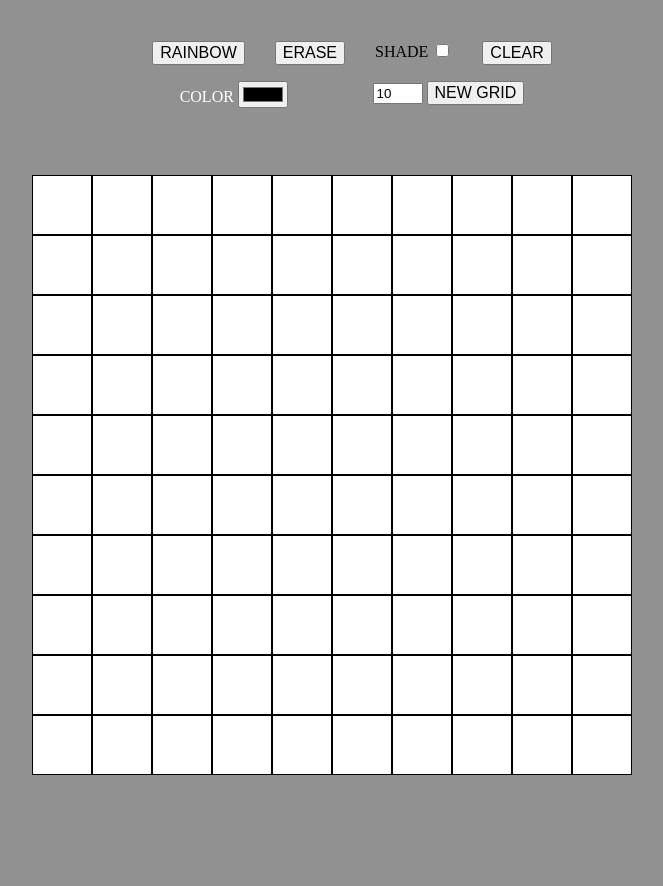
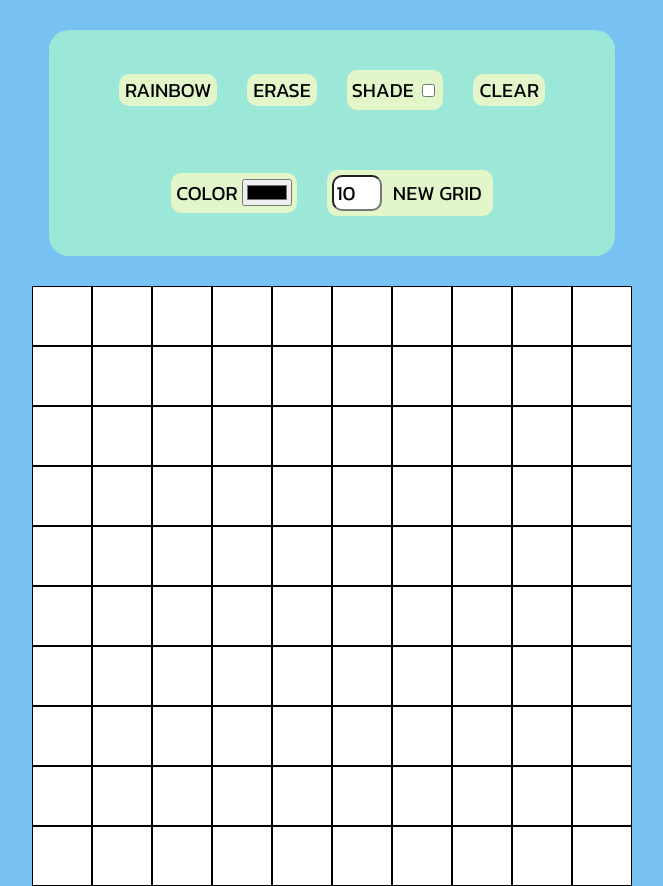
Before and after one commit to sanjayJ369/Etch-a-Sketch, a plain HTML site: page index.html in a window 1280 px wide. Shown: the whole page, without its empty margins (308-971 px from the left). Before the commit the page ends 800 px from the top, so only its background shows below. Drawn offline with Linux system fonts and the light colour scheme.

Commit message:
make UI better

```diff
--- a/index.html
+++ b/index.html
@@ -6,13 +6,17 @@
     <title>Etach-a-Sketch</title>
     <link rel="stylesheet" href="./styles.css">
     <script src="script.js" defer></script>
+    <link rel="preconnect" href="https://fonts.googleapis.com">
+    <link rel="preconnect" href="https://fonts.gstatic.com" crossorigin>
+    <link href="https://fonts.googleapis.com/css2?family=Kanit:wght@200;400;700&display=swap" rel="stylesheet">
+
 </head>
 <body>
     <nav>
         <ul class="features">
             <li><button data-color="rainbow">RAINBOW</button></li>
             <li><button data-color="erase">ERASE</button></li>
-            <li>
+            <li class="shade">
                 <label for="shade">SHADE</label>
                 <input id="shade" type="checkbox">
             </li>
@@ -23,7 +27,7 @@
                 <label for="colorPicker">COLOR</label>
                 <input id="colorPicker" type="color" value="rgba(0,0,20,1)">
             </li>
-            <li>
+            <li class="gridSize">
                 <input id="gridSize" type="number" value = 10>
                 <button id = "newGrid">NEW GRID</button>
             </li>
--- a/styles.css
+++ b/styles.css
@@ -1,14 +1,19 @@
 * , *::before, *::after{
     box-sizing: border-box;
+    font-family: 'Kanit', sans-serif;
+    font-size: 20px;
 }
 
 :root {
     --pixelSize: 10px;
+    --mainBackgroundColor: #78C1F3;
+    --buttonBackgroundColor: #E2F6CA;
+    --textColor: #F8FDCF;
 }
 
 body {
 
-    background-color: rgb(145, 145, 145);
+    background-color: var(--mainBackgroundColor);
     min-height: 100vh;
     display: flex;
     flex-direction: column;
@@ -19,6 +24,8 @@ body {
 }
 
 .sketchPad {
+
+    background-color: white;
 
     width: 600px;
     height: 600px;
@@ -42,17 +49,52 @@ ul {
 
 button {
     font-size: inherit;
+    border-radius: 10px;
+    border: none;
+    background-color: var(--buttonBackgroundColor);
 }
+
+.shade {
+    background-color: var(--buttonBackgroundColor);
+    border-radius:10px;
+    padding: 5px;
+}
+
+.gridSize {
+    background-color: var(--buttonBackgroundColor);
+    padding: 5px;
+    border-radius: 10px;
+}
+
 .features {
     display: flex;
+    justify-content: space-between;
+    align-items: center;
+    gap: 30px;
+    padding: 10px 20px;
+}
+
+nav {
+    background-color: #9BE8D8;
+    border-radius: 20px;
+
+    display: flex;
+    flex-direction: column;
     justify-content: space-around;
-    gap: 30px;
+    align-items: center;
+    padding: 10px 50px;
+    margin: 30px;
 }
 
 #gridSize {
     max-width: 50px;
+    border-radius: 10px;
 }
 
+
+
 .colorPicker {
-    color: white;
+    background-color: var(--buttonBackgroundColor);
+    padding: 5px;
+    border-radius: 10px;
 }
```
